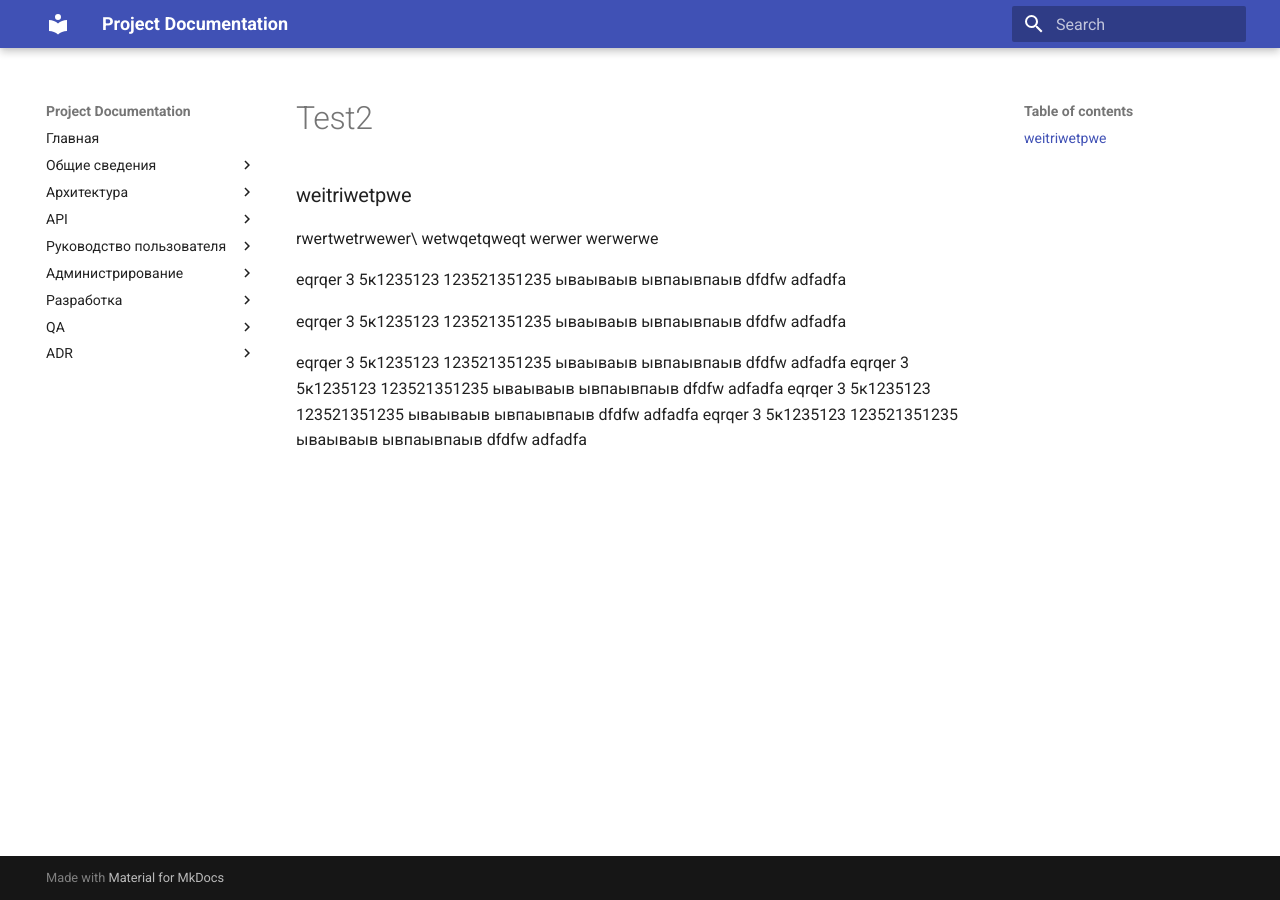
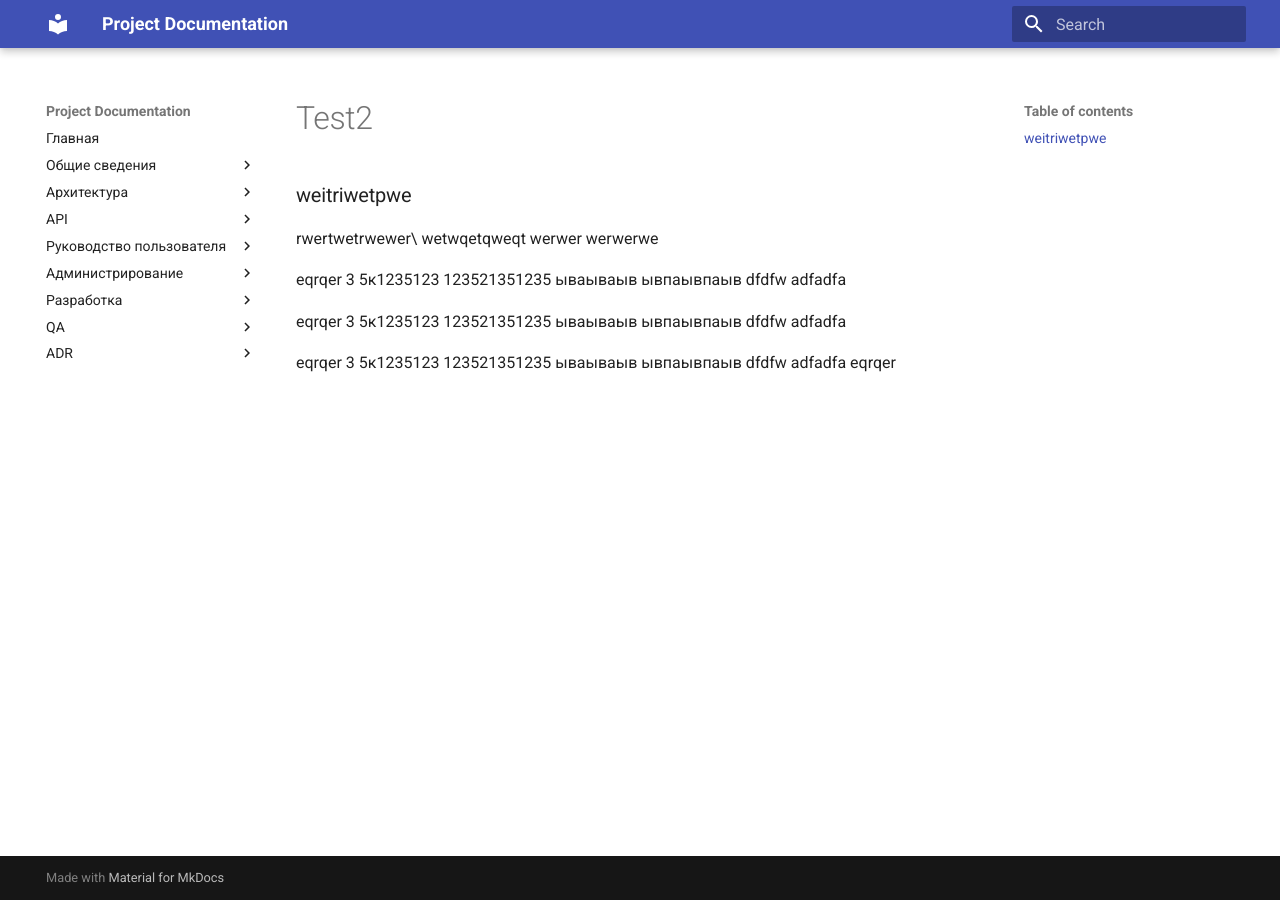
Before and after one commit to techwri/Demo, an MkDocs documentation site: the page built from docs/architecture/test2.md, in a window 1280 px wide. Built offline with MkDocs 1.6.1 and Material for MkDocs 9.7.7, drawn with Linux system fonts in a browser that asks for light colours.

```diff
--- a/docs/architecture/test2.md
+++ b/docs/architecture/test2.md
@@ -28,23 +28,3 @@ eqrqer
 dfdfw
 adfadfa
 eqrqer
-3  5к1235123
-123521351235
-ываываыв
-ывпаывпаыв
-dfdfw
-adfadfa
-eqrqer
-3  5к1235123
-123521351235
-ываываыв
-ывпаывпаыв
-dfdfw
-adfadfa
-eqrqer
-3  5к1235123
-123521351235
-ываываыв
-ывпаывпаыв
-dfdfw
-adfadfa
```
